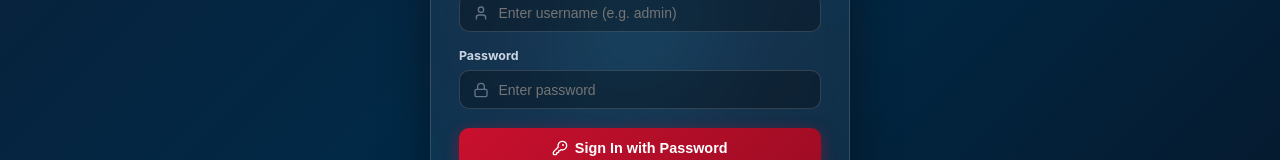
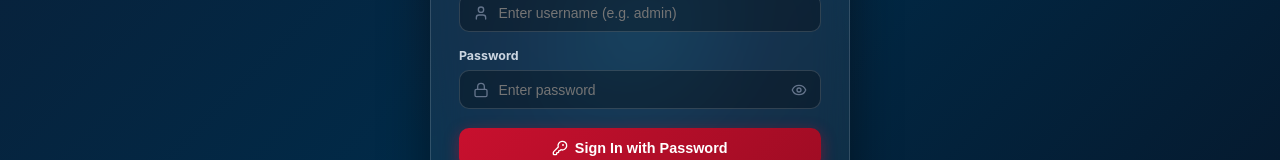
Before and after one commit to GSO-Development/GS_health_Dashbord, a React (Vite) app in the folder frontend/: page /login in a window 1280 px wide. Shown: the part 368-528 px from the top of the page. Built offline with nearby package versions, Linux system fonts and the light colour scheme; no server answers.

Commit message:
feat: add password visibility eye icon toggle to login page

```diff
--- a/frontend/src/pages/LoginPage.jsx
+++ b/frontend/src/pages/LoginPage.jsx
@@ -1,7 +1,7 @@
 import React, { useState, useEffect } from 'react';
 import { useNavigate, useLocation } from 'react-router-dom';
 import { useAuth } from '../context/AuthContext';
-import { Lock, User, ShieldCheck, ArrowRight, AlertCircle, Loader, KeyRound } from 'lucide-react';
+import { Lock, User, ShieldCheck, ArrowRight, AlertCircle, Loader, KeyRound, Eye, EyeOff } from 'lucide-react';
 import GshLogo from '../components/GshLogo';
 import api from '../services/api';
 
@@ -14,6 +14,7 @@
   const [password, setPassword] = useState('');
   const [error, setError] = useState('');
   const [msLoading, setMsLoading] = useState(false);
+  const [showPassword, setShowPassword] = useState(false);
 
   // Check for Microsoft OAuth Callback Query Parameters in URL
   useEffect(() => {
@@ -224,13 +225,13 @@
             <div style={{ position: 'relative' }}>
               <Lock style={{ position: 'absolute', left: '0.85rem', top: '50%', transform: 'translateY(-50%)', width: '16px', height: '16px', color: '#64748b' }} />
               <input
-                type="password"
+                type={showPassword ? 'text' : 'password'}
                 placeholder="Enter password"
                 value={password}
                 onChange={(e) => setPassword(e.target.value)}
                 style={{
                   width: '100%',
-                  padding: '0.65rem 0.85rem 0.65rem 2.4rem',
+                  padding: '0.65rem 2.5rem 0.65rem 2.4rem',
                   background: 'rgba(0, 0, 0, 0.3)',
                   border: '1px solid rgba(255, 255, 255, 0.15)',
                   borderRadius: '10px',
@@ -240,6 +241,32 @@
                   boxSizing: 'border-box'
                 }}
               />
+              <button
+                type="button"
+                onClick={() => setShowPassword(!showPassword)}
+                title={showPassword ? 'Hide password' : 'Show password'}
+                style={{
+                  position: 'absolute',
+                  right: '0.85rem',
+                  top: '50%',
+                  transform: 'translateY(-50%)',
+                  background: 'none',
+                  border: 'none',
+                  cursor: 'pointer',
+                  padding: 0,
+                  display: 'flex',
+                  alignItems: 'center',
+                  justifyContent: 'center',
+                  color: showPassword ? '#90caf9' : '#64748b',
+                  transition: 'color 0.2s ease'
+                }}
+              >
+                {showPassword ? (
+                  <EyeOff style={{ width: '16px', height: '16px' }} />
+                ) : (
+                  <Eye style={{ width: '16px', height: '16px' }} />
+                )}
+              </button>
             </div>
           </div>
 
```
